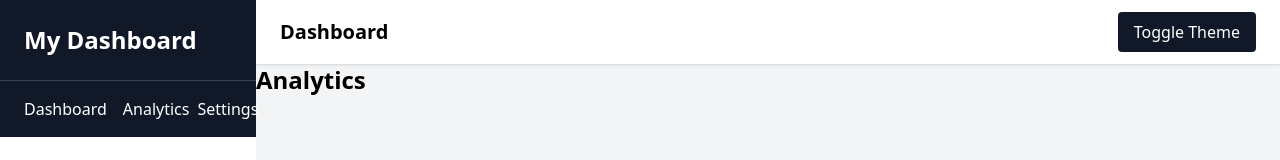
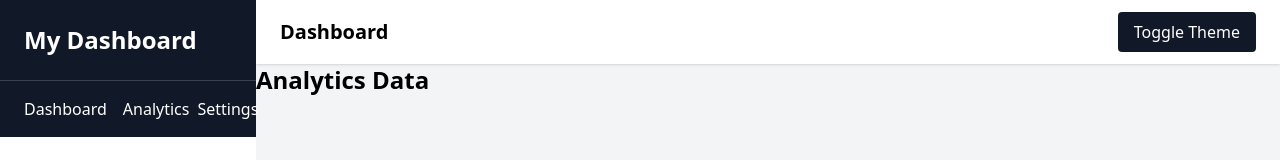
Before and after one commit to kundwapacis1/Dynamic-Dashboard, a React app: page /analytics in a window 1280 px wide. Shown: the top 160 px of the page. Built offline with nearby package versions, Linux system fonts and the light colour scheme; the HTML template or start-up script is replaced by a standard one.

Commit message:
Add new feature

```diff
--- a/src/pages/Analytics.jsx
+++ b/src/pages/Analytics.jsx
@@ -1,5 +1,5 @@
 export default function Analytics(){
     return (
-        <h1 className="text-2xl font-bold">Analytics</h1>
+        <h1 className="text-2xl font-bold">Analytics Data</h1>
     );
 }
```
